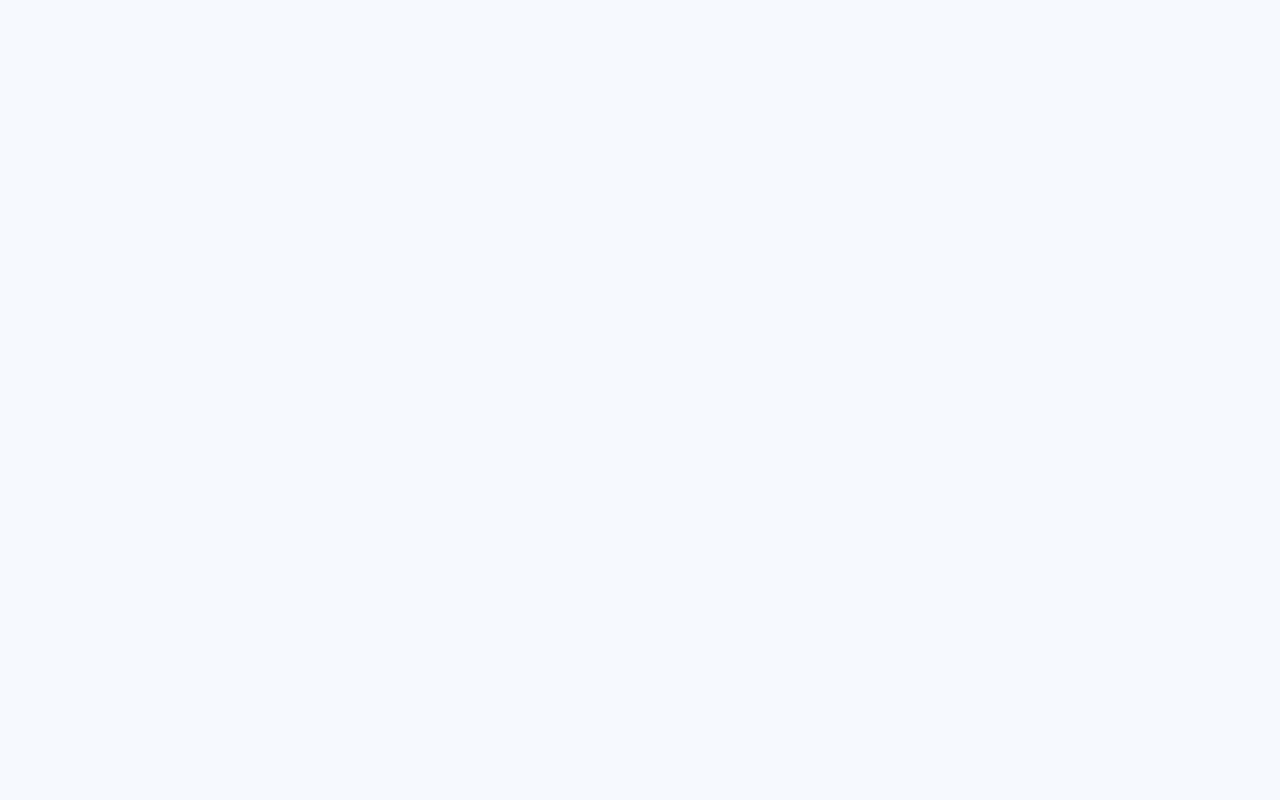
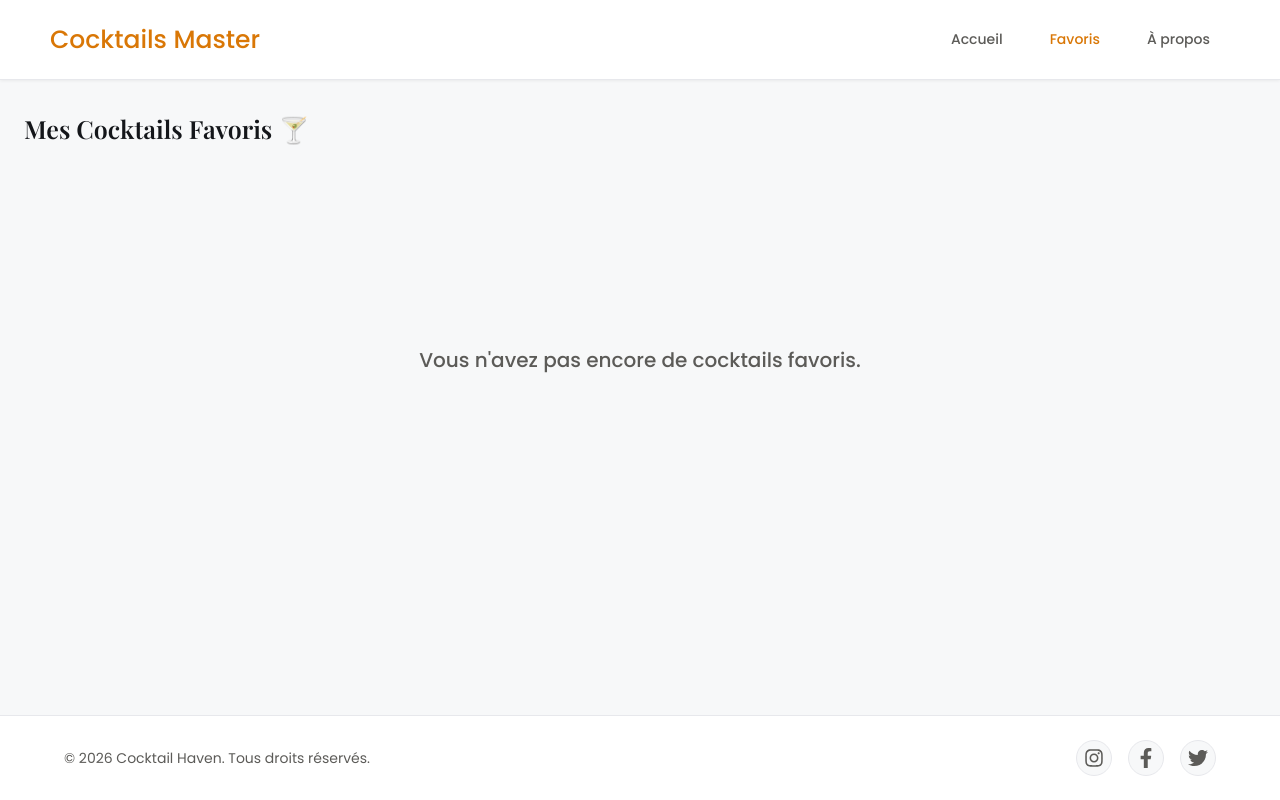
Before and after one commit to vectokse/react-mini-projects, a React (Vite) app in the folder apps/03-cocktails-master/: page /react-mini-projects/cocktails-master/favorites in a window 1280 px wide. Before the commit this address had no page. Built offline with nearby package versions, Linux system fonts and the light colour scheme.

Commit message:
✨ cocktails-master > add FavoritesPage

```diff
--- a/apps/03-cocktails-master/src/App.tsx
+++ b/apps/03-cocktails-master/src/App.tsx
@@ -3,6 +3,7 @@ import MainLayout from "./Layouts/MainLayout/MainLayout";
 import HomePage from "./components/pages/HomePage/HomePage";
 import CocktailDetailsPage from "./components/pages/CocktailDetailsPage/CocktailDetailsPage";
 import AboutPage from "./components/pages/AboutPage/AboutPage";
+import FavoritesPage from "./components/pages/FavoritesPage/FavoritesPage";
 import { FavoritesProvider } from "./context/FavoritesContext";
 
 function App() {
@@ -13,6 +14,7 @@ function App() {
           <Route index element={<HomePage />} />
           <Route path="/cocktail/:id" element={<CocktailDetailsPage />} />
           <Route path="/about" element={<AboutPage />} />
+          <Route path="/favorites" element={<FavoritesPage />} />
         </Route>
       </Routes>
     </FavoritesProvider>
--- a/apps/03-cocktails-master/src/Layouts/MainLayout/Layout.config.tsx
+++ b/apps/03-cocktails-master/src/Layouts/MainLayout/Layout.config.tsx
@@ -7,9 +7,9 @@ export const NAVBAR_LINKS = [
     link: "/",
   },
   {
-    id: "favoris",
+    id: "favorites",
     label: "Favoris",
-    link: "/favoris",
+    link: "/favorites",
   },
   {
     id: "about",
--- /dev/null
+++ b/apps/03-cocktails-master/src/components/pages/FavoritesPage/FavoritesPage.tsx
@@ -0,0 +1,103 @@
+import { FaHeart, FaRegHeart } from "react-icons/fa";
+import styled from "styled-components";
+import CocktailCard from "../../reusable-ui/CocktailCard";
+import useFavorite from "../../../context/FavoritesContext";
+import { theme } from "../../../theme/theme";
+
+export default function FavoritesPage() {
+  const { favorites, loading, isFavorites, toggleFavorite, errorMsg } =
+    useFavorite();
+
+  if (loading) {
+    return <StateGrid message="Chargment..." />;
+  }
+
+  if (errorMsg) {
+    return <StateGrid message={errorMsg} />;
+  }
+
+  if (favorites.length === 0) {
+    return <StateGrid message="Vous n'avez pas encore de cocktails favoris." />;
+  }
+
+  return (
+    <FavoritesPageStyled>
+      <h1 className="page-title">Mes Cocktails Favoris 🍸</h1>
+
+      <div className="result-grid">
+        {favorites.map((cocktail) => (
+          <CocktailCard
+            key={cocktail.id}
+            title={cocktail.title}
+            description={cocktail.ingredients.join(", ")}
+            to={`/cocktail/${cocktail.id}`}
+            imgSrc={cocktail.imgSrc}
+            footerText="Voir la fiche &rarr;"
+            iconAction={isFavorites(cocktail.id) ? <FaHeart /> : <FaRegHeart />}
+            onActionClick={() => toggleFavorite(cocktail)}
+          />
+        ))}
+      </div>
+    </FavoritesPageStyled>
+  );
+}
+
+interface StateGridProps {
+  message: string;
+}
+
+function StateGrid({ message }: StateGridProps) {
+  return (
+    <FavoritesPageStyled>
+      <h1 className="page-title">Mes Cocktails Favoris 🍸</h1>
+      <div className="empty-container">
+        <p>{message}</p>
+      </div>
+    </FavoritesPageStyled>
+  );
+}
+
+const FavoritesPageStyled = styled.div`
+  padding: 2rem 1.5rem;
+  max-width: 1400px;
+  margin: 0 auto;
+  display: flex;
+  flex-direction: column;
+  gap: 30px;
+
+  .page-title {
+    font-family: "Playfair Display", serif;
+    font-size: ${theme.font.size.lg};
+    font-weight: ${theme.font.weight.semibold};
+    color: ${theme.colors.textPrimary};
+    margin-bottom: 10px;
+  }
+
+  .result-grid {
+    display: grid;
+    min-height: 400px;
+    grid-template-columns: repeat(3, minmax(330px, 1fr));
+    gap: 2rem;
+  }
+
+  .empty-container {
+    display: flex;
+    flex-direction: column;
+    align-items: center;
+    justify-content: center;
+    height: 350px;
+    padding: 60px 1.5rem;
+    margin: 0 auto;
+    text-align: center;
+    border-radius: ${theme.radius.md};
+    color: ${theme.colors.textSecondary};
+    font-size: ${theme.font.size.md};
+    font-family: ${theme.font.family.primary};
+    max-width: 500px;
+
+    p {
+      margin: 0;
+      font-weight: ${theme.font.weight.medium};
+    }
+  }
+`;
--- a/apps/03-cocktails-master/src/components/pages/HomePage/CatalogSection/CatalogResult.tsx
+++ b/apps/03-cocktails-master/src/components/pages/HomePage/CatalogSection/CatalogResult.tsx
@@ -1,9 +1,9 @@
 import type { Cocktail } from "../../../../types/cocktail.types";
-import CocktailCard from "./CocktailCard";
 import CardSkeleton from "../../../reusable-ui/CardSkeleton";
 import styled from "styled-components";
 import theme from "../../../../theme/theme";
 import LoadMore from "./LoadMore";
+import CocktailCard from "../../../reusable-ui/CocktailCard";
 
 interface CatalogResultProps {
   isLoading: boolean;
--- a/apps/03-cocktails-master/src/components/pages/HomePage/CatalogSection/CocktailCard.tsx
+++ b/apps/03-cocktails-master/src/components/reusable-ui/CocktailCard.tsx
@@ -1,6 +1,6 @@
 import { Link, type LinkProps } from "react-router";
 import styled from "styled-components";
-import theme from "../../../../theme/theme";
+import theme from "../../theme/theme";
 import { memo } from "react";
 
 interface CocktailCardProps extends LinkProps {
@@ -8,11 +8,31 @@ interface CocktailCardProps extends LinkProps {
   description: string;
   to: string;
   imgSrc: string;
+  footerText?: string;
+  iconAction?: React.ReactNode;
+  onActionClick?: (e: React.MouseEvent) => void;
 }
 
-function CocktailCard({ title, description, to, imgSrc }: CocktailCardProps) {
+function CocktailCard({
+  title,
+  description,
+  to,
+  imgSrc,
+  footerText,
+  iconAction,
+  onActionClick,
+  ...extraProps
+}: CocktailCardProps) {
+  const handleButtonClick = (e: React.MouseEvent) => {
+    if (onActionClick) {
+      e.preventDefault();
+      e.stopPropagation();
+      onActionClick(e);
+    }
+  };
+
   return (
-    <CocktailCardStyled to={to}>
+    <CocktailCardStyled to={to} {...extraProps}>
       <div className="img-wrapper">
         <img src={imgSrc} alt={title} />
       </div>
@@ -21,7 +41,14 @@ function CocktailCard({ title, description, to, imgSrc }: CocktailCardProps) {
           <h4>{title}</h4>
           <p>{description}</p>
         </div>
-        <span>Voir la fiche &rarr;</span>
+        <div className="card-footer">
+          <span className="txt-footer">{footerText}</span>
+          {iconAction && (
+            <button className="button-action" onClick={handleButtonClick}>
+              {iconAction}
+            </button>
+          )}
+        </div>
       </div>
     </CocktailCardStyled>
   );
@@ -84,11 +111,50 @@ const CocktailCardStyled = styled(Link)`
       margin: 0 0 0.75rem 0;
     }
 
-    span {
-      font-family: ${theme.font.family.primary};
-      color: ${theme.colors.accent};
-      font-size: ${theme.font.size.xs};
-      font-weight: ${theme.font.weight.semibold};
+    .card-footer {
+      display: flex;
+      align-items: center;
+      justify-content: space-between;
+      gap: 0.5rem;
+
+      .txt-footer {
+        font-family: ${theme.font.family.primary};
+        color: ${theme.colors.accent};
+        font-size: ${theme.font.size.xs};
+        font-weight: ${theme.font.weight.semibold};
+      }
+
+      .button-action {
+        display: flex;
+        align-items: center;
+        justify-content: center;
+        background: none;
+        border: none;
+        border-radius: ${theme.radius.full};
+        width: 2rem;
+        height: 2rem;
+        cursor: pointer;
+        color: ${theme.colors.accent};
+        transition: all 0.2s ease;
+
+        &:hover {
+          border-color: ${theme.colors.accent};
+
+          svg {
+            transform: scale(1.15);
+          }
+        }
+
+        &:active {
+          transform: scale(0.9);
+        }
+
+        svg {
+          width: 1rem;
+          height: 1rem;
+          transition: transform 0.2s ease;
+        }
+      }
     }
   }
 `;
```
